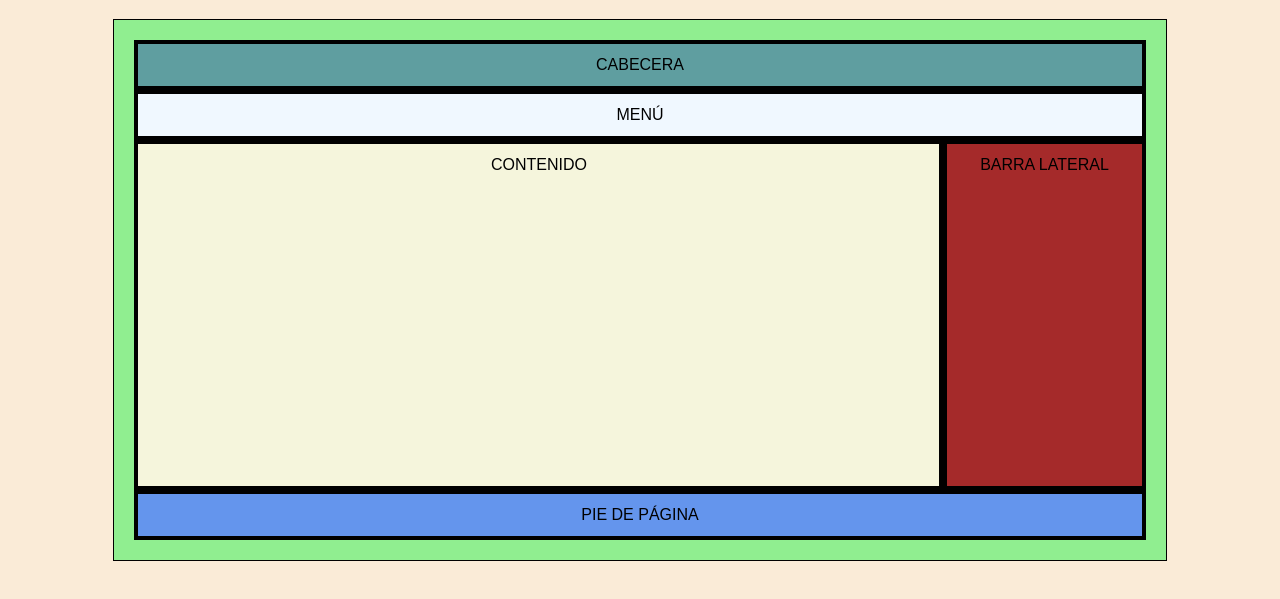
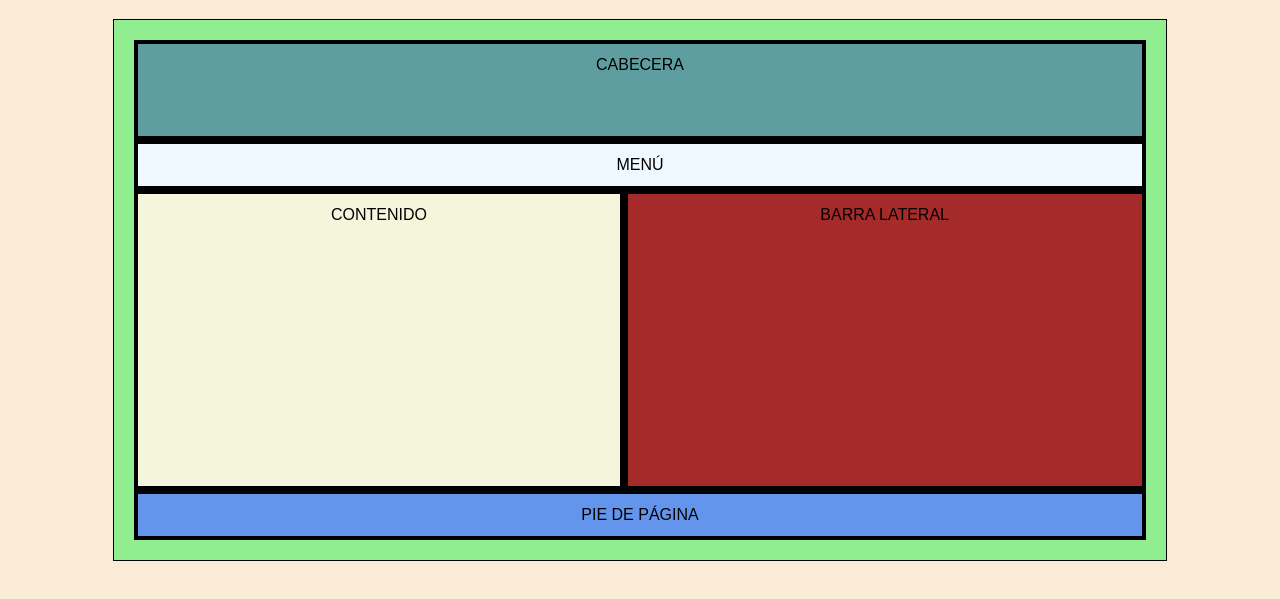
Before and after one commit to VillegasCode/repaso-grid, a plain HTML site: page index.html in a window 1280 px wide. Shown: the part 61-660 px from the top of the page. Drawn offline with Linux system fonts and the light colour scheme.

Commit message:
Maquetando con grid-template-areas y grid-template-rows

```diff
--- a/styles.css
+++ b/styles.css
@@ -8,8 +8,17 @@ body{
     height: 500px;
     /* Le decimos a nuestro navegador que habilite la función de GRID */
     display: grid;
+
+    grid-template-areas: 'cabecera cabecera'
+                        'menu menu'
+                        'contenido barralateral'
+                        'pie pie';
+
+    grid-template-rows: 20% 10% auto 10%;
+    /*
+    En vez de usar esto también se puede usar grid-template-areas
     grid-template-columns: 80% auto;
-    grid-template-rows: 10% 10% 70% 10% auto;
+    grid-template-rows: 10% 10% 70% 10% auto; */
 
     justify-content: stretch;
 
@@ -35,26 +44,31 @@ body{
 }
 
 .cabecera{
-    grid-column: 1/3;
+    grid-area: cabecera;
+    /* grid-column: 1/3; */
     background-color: cadetblue;
 }
 
 .menu{
-    grid-column: 1/3;
+    grid-area: menu;
+    /* grid-column: 1/3; */
     background-color: aliceblue;
 }
 
 .barralateral{
+    grid-area: barralateral;
     background-color: brown;
 }
 
 .contenido{
+    grid-area: contenido;
     background-color: beige;
 }
 
 .pie{
+    grid-area: pie;
     background-color: cornflowerblue;
-    grid-column: 1/3;
+    /* grid-column: 1/3; */
 }
 
 .c1{
```
